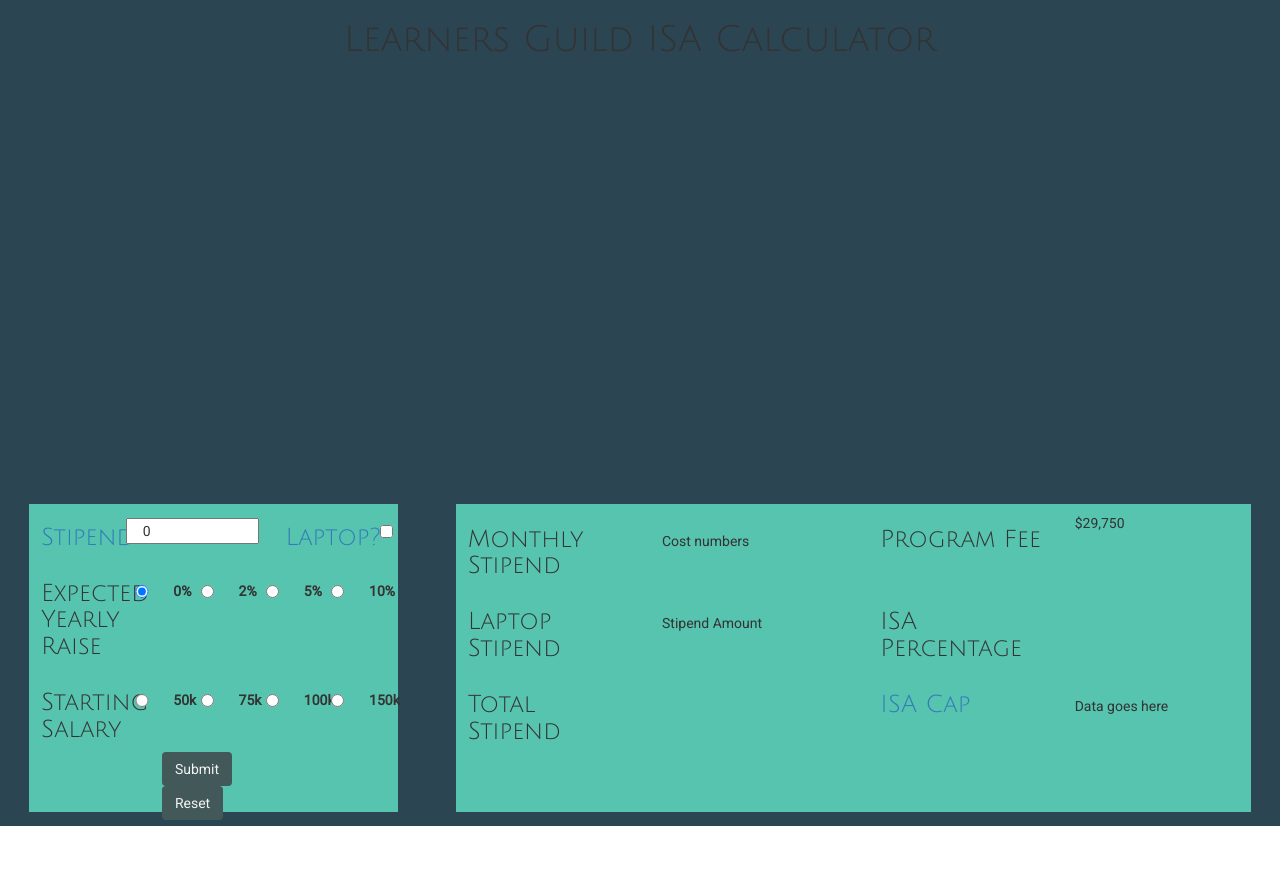
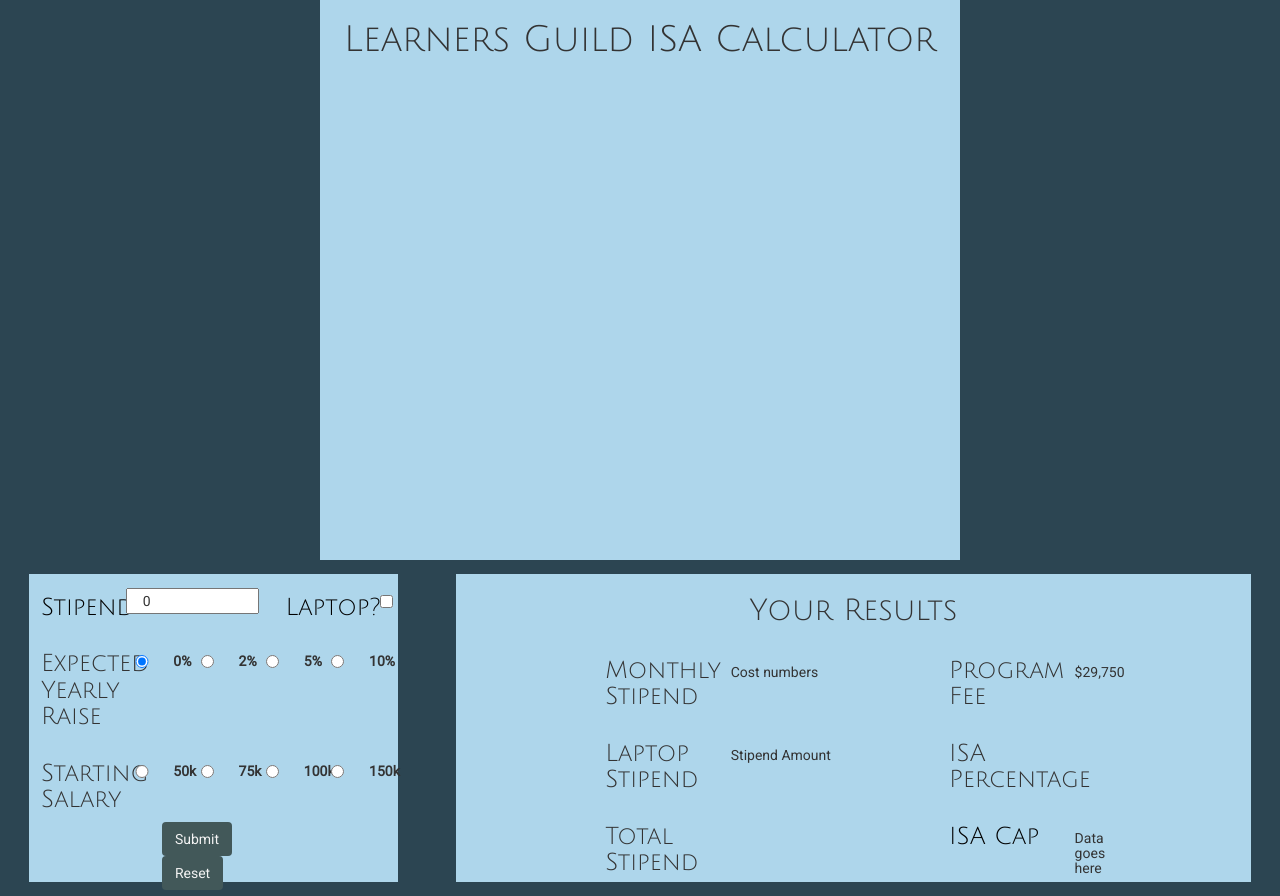
Before and after one commit to lizzkats/ISACalculator, a website: page index.html in a window 1280 px wide. Before the commit the page ends 826 px from the top, so only its background shows below. Drawn offline with nearby package versions, Linux system fonts and the light colour scheme.

Commit message:
output works, has hover info, and ui fixes

```diff
--- a/index.html
+++ b/index.html
@@ -13,9 +13,9 @@
   </head>
   <body>
     <div class="container">
-      <div id="page-title-box"><h1 id="page-title">Learners Guild ISA Calculator</h1></div>
       <div class = "row">
         <div id="chart" class = "col-xs-12">
+          <div id="page-title-box"><h1 id="page-title">Learners Guild ISA Calculator</h1></div>
           <div id="chart-margins">
           <canvas id="canvas"></canvas>
         </div>
@@ -66,34 +66,36 @@
         </div>
         <div class = "col-xs-8">
           <div id="output">
+
             <div id="space" class="row">
-              <div class="col-xs-3"></div>
-              <div class="col-xs-3"></div>
-              <div class="col-xs-3"></div>
-              <div class="col-xs-3"></div>
-              <div class="col-xs-3"></div>
-              <div class="col-xs-3"></div>
-              <div class="col-xs-3"></div>
+              <div class="col-xs-12"><h2 id="output-title">Your Results</h2></div>
 
             </div>
             <div id="cost-cap" class="row">
-              <div class="col-xs-3"><h3>Monthly Stipend</h3></div>
-              <h5 class="col-xs-3" id="monthly-stipend-output"> Cost numbers </h5>
-              <div class="col-xs-3"><h3>Program Fee</h3></div>
-              <h5 id="fee-output"class="col-xs-3">$29,750</h5>
+              <div class="col-xs-2"></div>
+              <div class="col-xs-2"><h3>Monthly Stipend</h3></div>
+              <h5 class="col-xs-2" id="monthly-stipend-output"> Cost numbers </h5>
+              <div class="col-xs-1"></div>
+              <div class="col-xs-2"><h3>Program Fee</h3></div>
+              <h5 id="fee-output"class="col-xs-2">$29,750</h5>
+                <div class="col-xs-1"></div>
             </div>
             <div id="laptop-stipend" class="row">
-              <div class="col-xs-3"><h3>Laptop Stipend</h3></div>
-              <h5 class="col-xs-3" id="laptop-output">Stipend Amount</h5>
-              <div class="col-xs-3"><h3>ISA Percentage</h3></div>
-              <h5 id="isa-output" class="col-xs-3"></h5>
+              <div class="col-xs-2"></div>
+              <div class="col-xs-2"><h3>Laptop Stipend</h3></div>
+              <h5 class="col-xs-2" id="laptop-output">Stipend Amount</h5>
+              <div class="col-xs-1"></div>
+              <div class="col-xs-2"><h3>ISA Percentage</h3></div>
+              <h5 id="isa-output" class="col-xs-1"></h5>
 
             </div>
             <div id="stipend-info" class="row">
-              <div class="col-xs-3"><h3>Total Stipend</h3></div>
-              <h5 class="col-xs-3" id="total-stipend-output"></h5>
-              <div class="col-xs-3"><h3><a href="" title="The ISA Cap is equal to double the program fees and whatever stipend you choose to take. No matter what your salary is, you'll never be required to pay more than this amount.">ISA Cap</a></h3></div>
-              <h5 class="col-xs-3" id="cap-output">Data goes here</h5>
+              <div class="col-xs-2"></div>
+              <div class="col-xs-2"><h3>Total Stipend</h3></div>
+              <h5 class="col-xs-2" id="total-stipend-output"></h5>
+              <div class="col-xs-1"></div>
+              <div class="col-xs-2"><h3><a href="" title="The ISA Cap is equal to double the program fees and whatever stipend you choose to take. No matter what your salary is, you'll never be required to pay more than this amount.">ISA Cap</a></h3></div>
+              <h5 class="col-xs-1" id="cap-output">Data goes here</h5>
 
               <!-- <div class="col-xs-3">Words about cost</div> -->
             </div>
--- a/stylesheet.css
+++ b/stylesheet.css
@@ -3,12 +3,19 @@
 @import 'https://fonts.googleapis.com/css?family=Roboto';
 
 /*import Helvetica Nue*/
+a:hover,
+a,
+a:visited{
+  text-decoration:none;
+  color:black;
+}
+
+
 #hover-info{
   display:none;
 }
 
-
-#page-title{
+#page-title, #output-title{
   font-family:'Julius Sans One',sans-serif;
   text-align:center;
 }
@@ -17,7 +24,8 @@
 #laptop-output,
 #total-stipend-output,
 #monthly-stipend-output,
-#isa-output{
+#isa-output,
+#fee-output{
   margin-top:2em;
 
 }
@@ -54,6 +62,8 @@
   color: #1AB898;*/
   background-color:#1AB898;
   background-color:#56C4AE;
+
+  background-color:#AED6EB;
   margin:1em;
 }
 #chart{
@@ -61,10 +71,13 @@
   width:50%;
   margin-left:25%;
   margin-right:25%;
-  min-height:30em;
+  min-height:40em;
+  background-color:#AED6EB;
 }
 #output{
   background-color:#56C4AE;
+
+  background-color:#AED6EB;
   margin:1em;
 }
 
```
